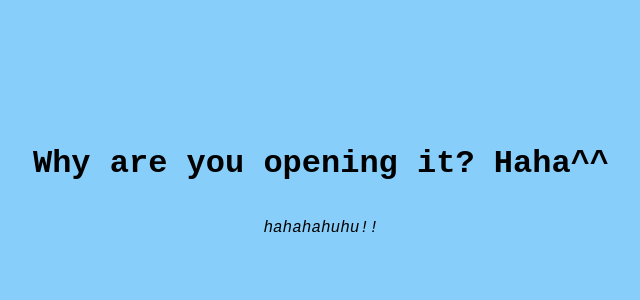
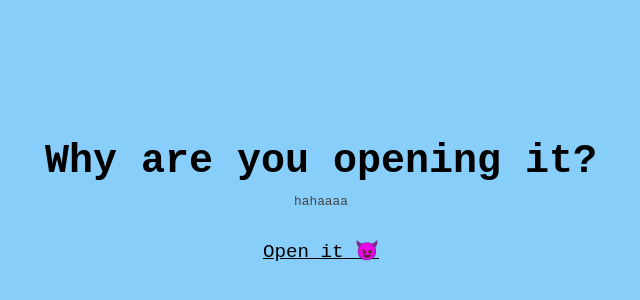
Before and after one commit to dew1355/eieihuhu.github.io, a plain HTML site: page index.html in a window 1280 px wide. Shown: the part 212-512 px from the top of the page, without its empty margins (319-959 px from the left). Drawn offline with Linux system fonts and the light colour scheme.

Commit message:
Update index.html

```diff
--- a/index.html
+++ b/index.html
@@ -2,26 +2,50 @@
 <html lang="en">
 <head>
   <meta charset="UTF-8">
-  <title>EiEiHuhu</title>
-  <meta name="viewport" content="width=device-width, initial-scale=1.0">
+  <title>Why?</title>
   <style>
     body {
-      background-color: #87CEFA;
-      color: #000;
+      background-color: #87CEFA; /* ฟ้า */
+      color: #000000; /* ดำ */
       font-family: 'Courier New', monospace;
       height: 100vh;
+      margin: 0;
       display: flex;
+      flex-direction: column;
+      justify-content: center;
       align-items: center;
-      justify-content: center;
-      flex-direction: column;
-      margin: 0;
+      text-align: center;
     }
-    h1 { font-size: 2em; }
-    p { font-style: italic; }
+
+    h1 {
+      font-size: 2.5em;
+      margin-bottom: 10px;
+    }
+
+    .tiny {
+      font-size: 0.8em;
+      color: #444;
+      margin-bottom: 30px;
+    }
+
+    a {
+      font-size: 1.2em;
+      color: #000;
+      text-decoration: underline;
+      transition: color 0.3s ease;
+    }
+
+    a:hover {
+      color: #ff1493;
+      text-shadow: 0 0 5px #ff69b4;
+    }
   </style>
 </head>
 <body>
-  <h1>Why are you opening it? Haha^^</h1>
-  <p>hahahahuhu!!</p>
+  <h1>Why are you opening it?</h1>
+  <div class="tiny">hahaaaa</div>
+  <a href="https://open.spotify.com/playlist/2z35FuMty2JqzvxTiEhCd8?si=0C6myrozTAiHWCGuTd2T5Q&pi=VhXdrMOJS4Gmy" target="_blank">
+    Open it 😈
+  </a>
 </body>
 </html>
```
